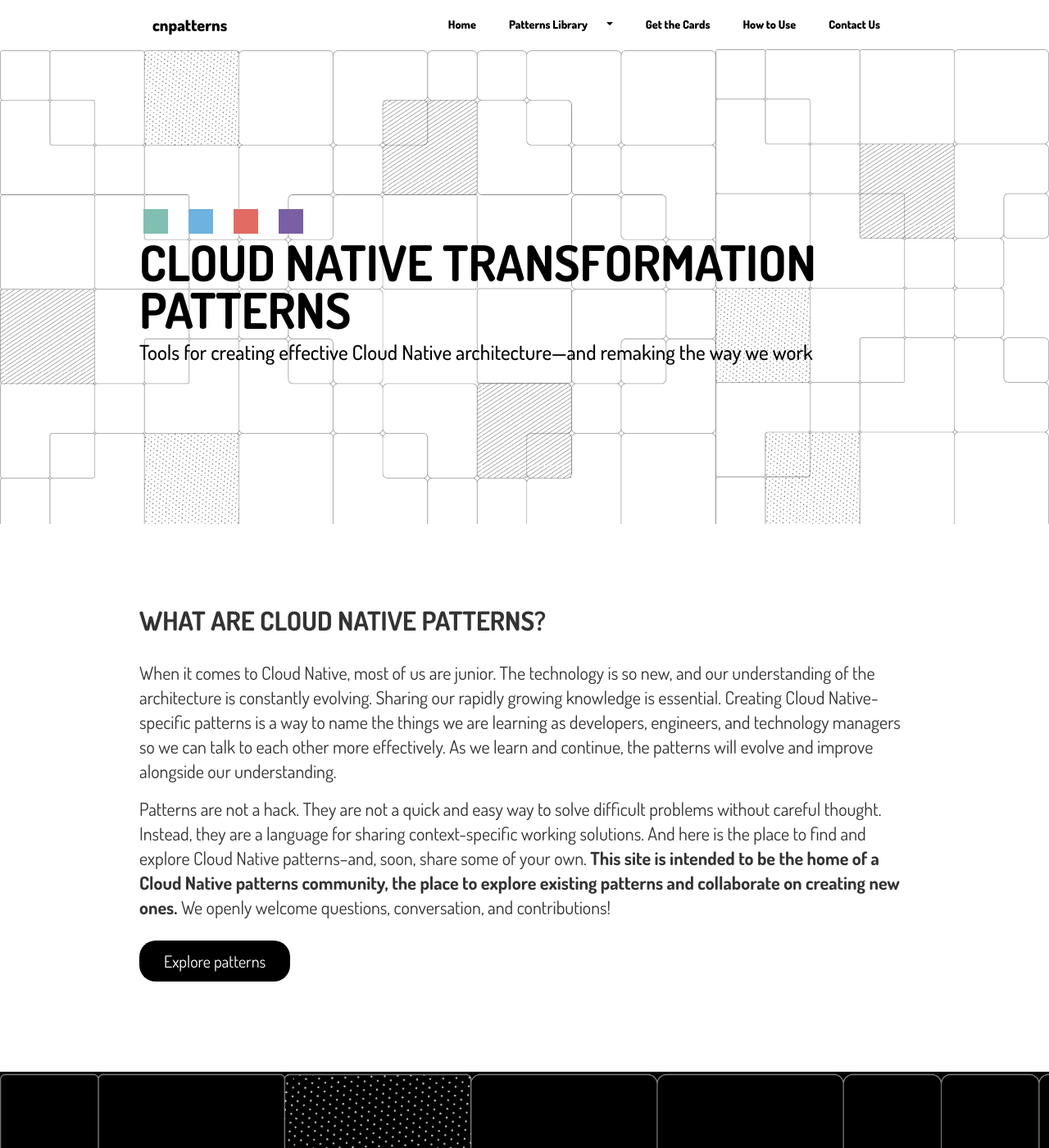
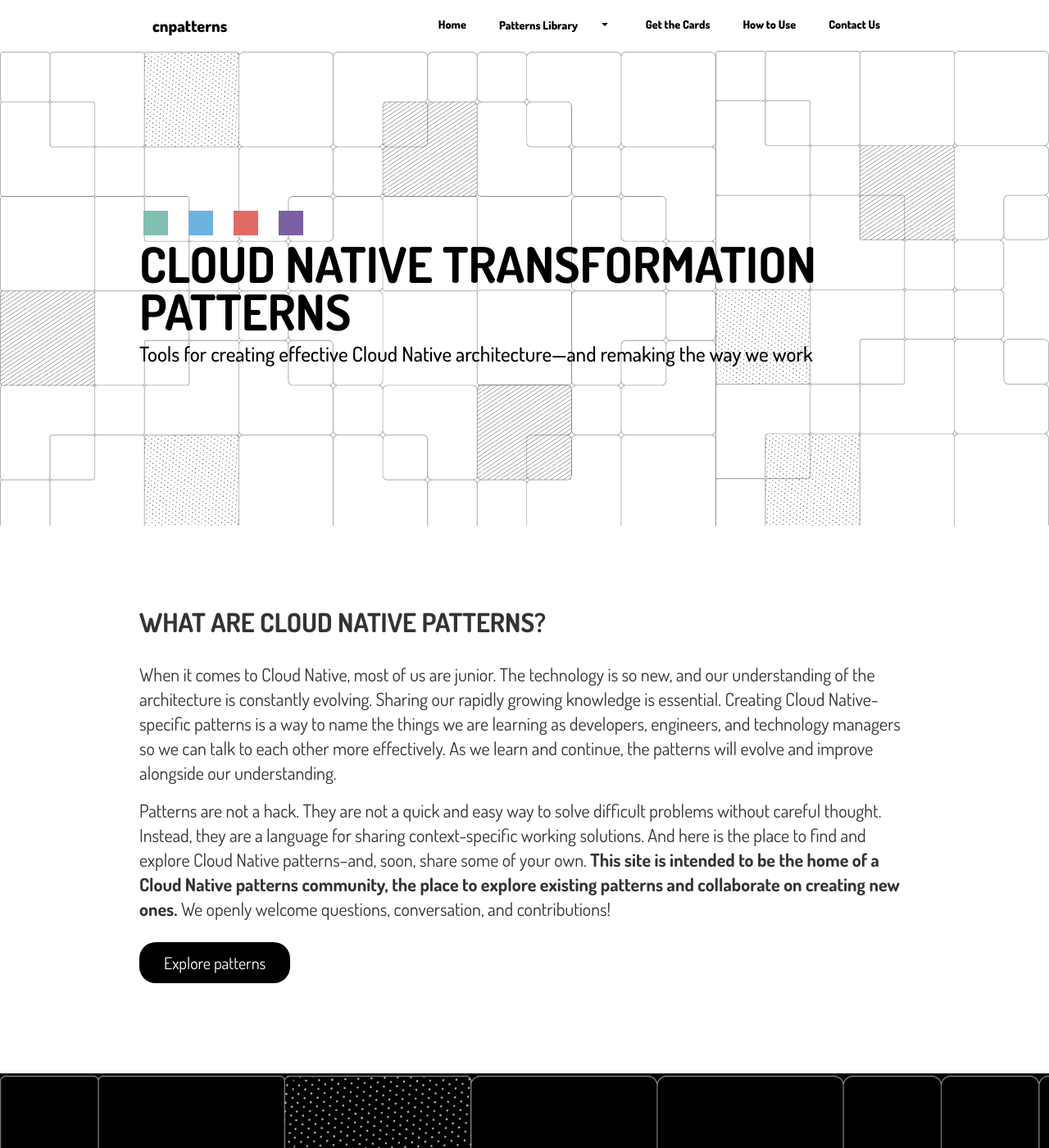
Before and after one commit to ContainerSolutions/cloud-native-patterns, a Jekyll site: the page built from index.md, in a window 1280 px wide and 1400 px high. Shown: the whole window at 82% size. Built offline with Jekyll 4.4.1, drawn with Linux system fonts in a browser that asks for light colours.

Commit message:
replaced padding with margin in top menu

```diff
--- a/_sass/components/_main-menu.scss
+++ b/_sass/components/_main-menu.scss
@@ -3,7 +3,7 @@
 
   a {
     color: inherit;
-    padding: 10px 20px;
+    margin: 10px 20px;
     text-decoration: none;
   }
 
@@ -11,7 +11,7 @@
     background-color: inherit;
     border: none;
     color: inherit;
-    padding: 0 20px 0 0;
+    margin: 0 20px 0 0;
   }
 }
 
```
